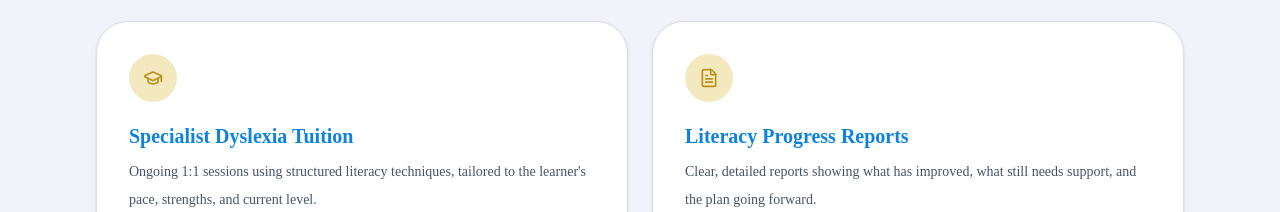
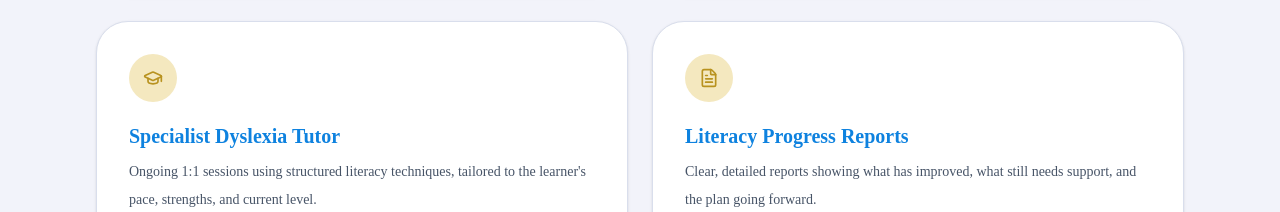
Before and after one commit to lumina-neuroliteracy-org/lumina-web, a Next.js app: page /services in a window 1280 px wide. Shown: the part 1380-1592 px from the top of the page. Built offline with nearby package versions, Linux system fonts and the light colour scheme; no server answers; the database is empty.

Commit message:
fix: update terminology from \tuition\ to \tutor\ for consistency across metadata and content

```diff
--- a/app/(main)/page.tsx
+++ b/app/(main)/page.tsx
@@ -2,13 +2,13 @@ import type { Metadata } from "next";
 import Homepage from "@/components/homepage/Homepage";
 
 export const metadata: Metadata = {
-  title: "Specialist Dyslexia Tuition in Ireland",
+  title: "Specialist Dyslexia Tutor in Ireland",
   description:
     "Lumina Neuro-Literacy Studio offers specialist dyslexia tuition and literacy support for children and adults across Ireland. Book a free consultation today.",
   openGraph: {
     title: "Lumina Neuro-Literacy Studio",
     description:
-      "Specialist dyslexia tuition and literacy support for children and adults in Ireland.",
+      "Specialist dyslexia tutor and literacy support for children and adults in Ireland.",
     url: "/",
   },
 };
--- a/app/manifest.ts
+++ b/app/manifest.ts
@@ -7,7 +7,7 @@ export default function manifest(): MetadataRoute.Manifest {
     name: "Lumina Neuro-Literacy Studio",
     short_name: "Lumina",
     description:
-      "Specialist dyslexia tuition and literacy support for children and adults across Ireland.",
+      "Specialist dyslexia tutor and literacy support for children and adults across Ireland.",
     start_url: "/",
     display: "standalone",
     background_color: "#f2f3fa",
--- a/app/opengraph-image.tsx
+++ b/app/opengraph-image.tsx
@@ -2,7 +2,7 @@ import { ImageResponse } from "next/og";
 
 // Route-wide default social sharing image, generated at build time.
 export const alt =
-  "Lumina Neuro-Literacy Studio — Specialist dyslexia tuition and literacy support in Ireland";
+  "Lumina Neuro-Literacy Studio — Specialist dyslexia tutor and literacy support in Ireland";
 export const size = { width: 1200, height: 630 };
 export const contentType = "image/png";
 
@@ -44,7 +44,7 @@ export default function Image() {
 
         <div style={{ display: "flex", flexDirection: "column", gap: "24px" }}>
           <span style={{ fontSize: "68px", fontWeight: 700, lineHeight: 1.1 }}>
-            Specialist Dyslexia Tuition
+            Specialist Dyslexia Tutor
           </span>
           <span style={{ fontSize: "36px", color: "#cbd5e1", maxWidth: "900px" }}>
             Expert-led, accessibility-first literacy support for children and
--- a/components/JsonLd.tsx
+++ b/components/JsonLd.tsx
@@ -8,7 +8,7 @@ const jsonLd = {
   "@id": `${SITE_URL}/#organization`,
   name: "Lumina Neuro-Literacy Studio",
   description:
-    "Specialist dyslexia tuition and literacy support for children and adults across Ireland. Expert-led, accessibility-first sessions online and in-person.",
+    "Specialist dyslexia tutor and literacy support for children and adults across Ireland. Expert-led, accessibility-first sessions online and in-person.",
   url: SITE_URL,
   logo: `${SITE_URL}/lumina-logo.png`,
   image: `${SITE_URL}/opengraph-image`,
@@ -23,7 +23,7 @@ const jsonLd = {
     addressCountry: "IE",
   },
   knowsAbout: [
-    "Dyslexia tuition",
+    "Dyslexia tutor",
     "Literacy support",
     "Neuro-literacy",
     "Specialist teaching",
--- a/components/about/AboutPhilosophy.tsx
+++ b/components/about/AboutPhilosophy.tsx
@@ -14,9 +14,9 @@ export default function AboutPhilosophy() {
             <AnimateIn delay={0.15}>
                 <blockquote className="mt-8 border-l-4 border-brand-gold pl-6">
                     <p className="text-xl font-medium italic leading-8 text-brand-navy">
-                        "A child who struggles to read is not a child who cannot learn, they
+                        &ldquo;A child who struggles to read is not a child who cannot learn, they
                         are a child who has not yet been taught in the way that works for
-                        them."
+                        them.&rdquo;
                     </p>
                 </blockquote>
             </AnimateIn>
@@ -26,11 +26,11 @@ export default function AboutPhilosophy() {
                         We measure success in small, compounding wins, a word decoded
                         without hesitation, a paragraph read aloud without dread, a learner
                         who raises their hand in class for the first time. These moments
-                        don't happen by accident. They happen through consistency, patience,
+                        don&apos;t happen by accident. They happen through consistency, patience,
                         and a plan built for that specific person.
                     </p>
                     <p>
-                        Our tuition is not a quick fix, it's a partnership and a step by step approach to long lasting results. We take that responsibility seriously for every family and school that trusts us with their learner.
+                        Our tuition is not a quick fix, it&apos;s a partnership and a step by step approach to long lasting results. We take that responsibility seriously for every family and school that trusts us with their learner.
                     </p>
                 </div>
             </AnimateIn>
--- a/components/about/AboutSpecialist.tsx
+++ b/components/about/AboutSpecialist.tsx
@@ -49,7 +49,7 @@ export default function AboutSpecialist() {
                             Francis Tobin is a leading specialist in Neuro-Literacy and Special Education, dedicated to helping students who struggle with traditional reading and writing models. With a career rooted in Dublin&apos;s primary and special education sectors, Francis brings a wealth of diverse classroom experience to support students with various learning requirements, including autism, ADHD, PDA and in particular dyslexia.
                         </p>
                         <p>
-                            Francis&apos;s approach to tuition goes beyond simple homework or extra reading help. He specialises in evidence based, structured literacy, multisensory methods designed to reshape how the brain processes language and turn 'word guessers' into what he calls 'word detectives'. His background includes extensive experience as an Autism Class Teacher, Reading School Teacher, Mainstream Class teacher, SET and a tutor for Dyslexia Ireland. His sessions focus on structured literacy teaching, including phonological mastery and decoding/encoding skills and unique literacy laboratories. He takes pride in helping students develop the confidence, self belief, focus and organisational skills as well as the word detective skills necessary for academic independence.
+                            Francis&apos;s approach to tuition goes beyond simple homework or extra reading help. He specialises in evidence based, structured literacy, multisensory methods designed to reshape how the brain processes language and turn &apos;word guessers&apos;  into what he calls &apos;word detectives&apos;. His background includes extensive experience as an Autism Class Teacher, Reading School Teacher, Mainstream Class teacher, SET and a tutor for Dyslexia Ireland. His sessions focus on structured literacy teaching, including phonological mastery and decoding/encoding skills and unique literacy laboratories. He takes pride in helping students develop the confidence, self belief, focus and organisational skills as well as the word detective skills necessary for academic independence.
                         </p>
                         <p>
                             Francis co-founded Lumina Neuro-Literacy Studio with a shared vision: to create a high support, high results environment where children move from guessing at words to glowing with confidence. Built on the belief that every child with the right multisensory methods and tools and the right expert guidance can unlock their full literacy potential.
--- a/components/services/ServicesGrid.tsx
+++ b/components/services/ServicesGrid.tsx
@@ -62,7 +62,7 @@ const services: Service[] = [
     },
     {
         icon: GraduationCap,
-        title: "Specialist Dyslexia Tuition",
+        title: "Specialist Dyslexia Tutor",
         description:
             "Ongoing 1:1 sessions using structured literacy techniques, tailored to the learner's pace, strengths, and current level.",
         includes: [
```
